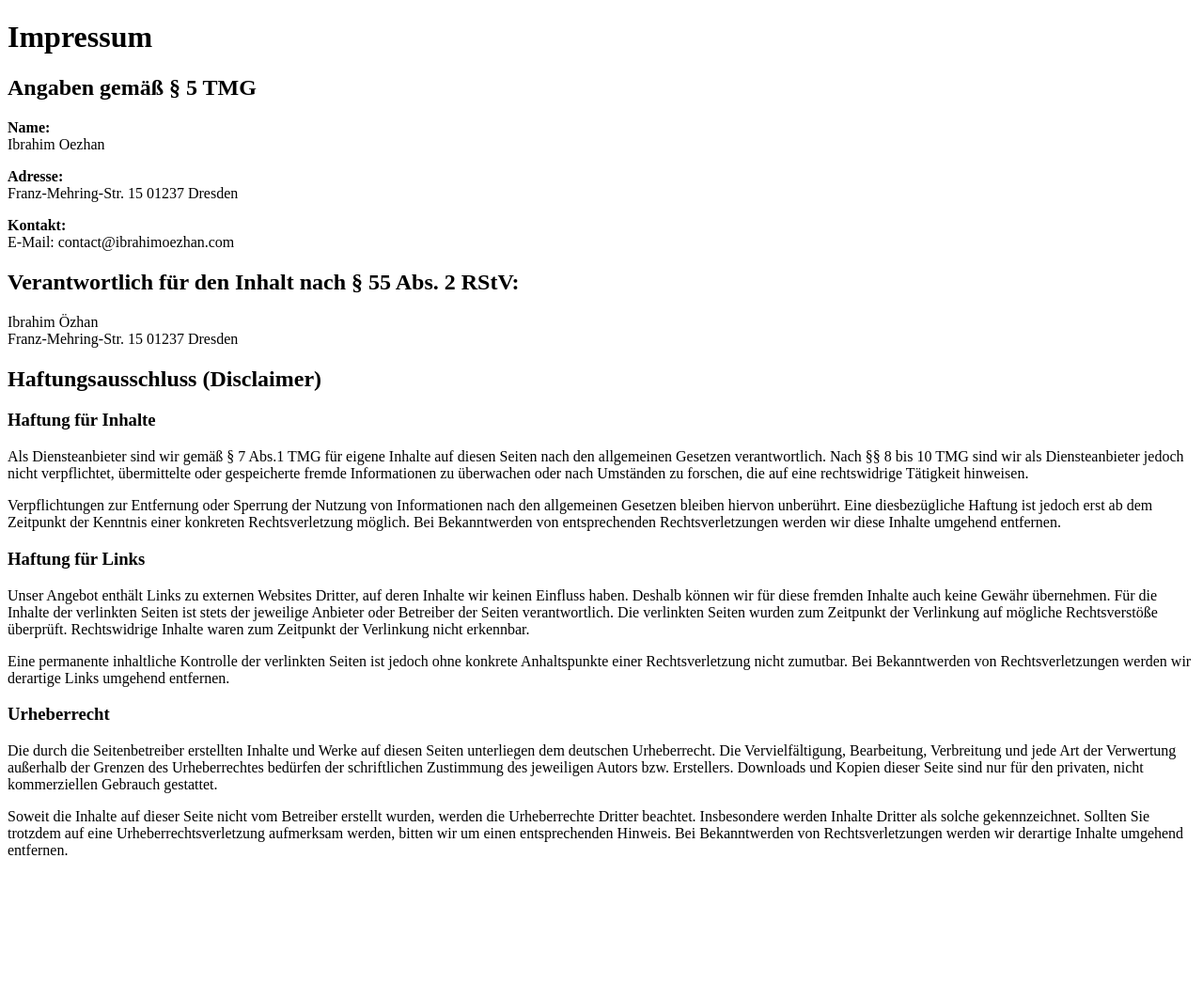
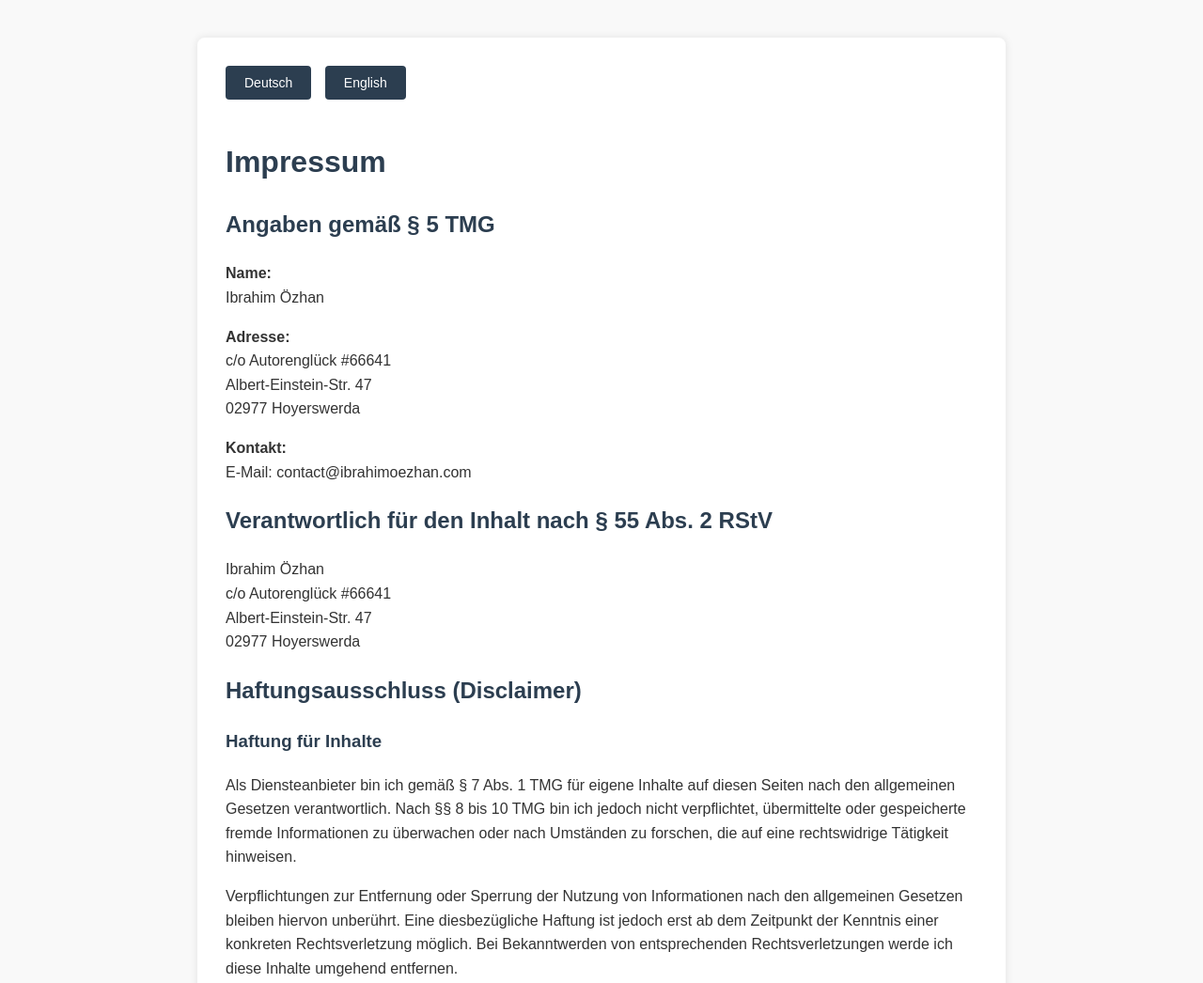
Before and after one commit to IbrahimOezhan/Impressum, a plain HTML site: page index.html in a window 1280 px wide. Shown: the top 1046 px of the page at 94% size. Before the commit the page ends 930 px from the top, so only its background shows below. Drawn offline with Linux system fonts and the light colour scheme.

Commit message:
Update index.html

```diff
--- a/index.html
+++ b/index.html
@@ -1,59 +1,139 @@
 <!DOCTYPE html>
 <html lang="de">
 <head>
-    <meta charset="UTF-8">
-    <meta name="viewport" content="width=device-width, initial-scale=1.0">
-    <title>Impressum</title>
+  <meta charset="UTF-8" />
+  <meta name="viewport" content="width=device-width, initial-scale=1.0" />
+  <title>Impressum / Legal Notice</title>
+  <style>
+    body {
+      font-family: Arial, sans-serif;
+      line-height: 1.6;
+      background-color: #f9f9f9;
+      margin: 40px;
+      color: #333;
+    }
+    .container {
+      background-color: #fff;
+      padding: 30px;
+      max-width: 800px;
+      margin: auto;
+      border-radius: 8px;
+      box-shadow: 0 0 10px rgba(0,0,0,0.1);
+    }
+    h1, h2, h3 {
+      color: #2c3e50;
+    }
+    button {
+      margin-right: 10px;
+      margin-bottom: 20px;
+      padding: 10px 20px;
+      font-size: 14px;
+      cursor: pointer;
+      border: none;
+      border-radius: 4px;
+      background-color: #2c3e50;
+      color: #fff;
+    }
+    button:hover {
+      background-color: #1a242f;
+    }
+  </style>
 </head>
 <body>
-    <h1>Impressum</h1>
+  <div class="container">
+    <button onclick="switchLanguage('de')">Deutsch</button>
+    <button onclick="switchLanguage('en')">English</button>
 
-    <h2>Angaben gemäß § 5 TMG</h2>
-    <p>
-        <strong>Name:</strong><br>
-        Ibrahim Oezhan
-    </p>
-    <p>
-        <strong>Adresse:</strong><br>
-		Franz-Mehring-Str. 15
-		01237 Dresden
-    </p>
-    <p>
-        <strong>Kontakt:</strong><br>
-        E-Mail: contact@ibrahimoezhan.com
-    </p>
+    <h1 id="title"></h1>
 
-    <h2>Verantwortlich für den Inhalt nach § 55 Abs. 2 RStV:</h2>
-    <p>
-        Ibrahim Özhan<br>
-		Franz-Mehring-Str. 15
-		01237 Dresden
-    </p>
+    <h2 id="section1-title"></h2>
+    <p id="name"></p>
+    <p id="address"></p>
+    <p id="contact"></p>
 
-    <h2>Haftungsausschluss (Disclaimer)</h2>
+    <h2 id="section2-title"></h2>
+    <p id="responsible"></p>
 
-    <h3>Haftung für Inhalte</h3>
-    <p>
-        Als Diensteanbieter sind wir gemäß § 7 Abs.1 TMG für eigene Inhalte auf diesen Seiten nach den allgemeinen Gesetzen verantwortlich. Nach §§ 8 bis 10 TMG sind wir als Diensteanbieter jedoch nicht verpflichtet, übermittelte oder gespeicherte fremde Informationen zu überwachen oder nach Umständen zu forschen, die auf eine rechtswidrige Tätigkeit hinweisen.
-    </p>
-    <p>
-        Verpflichtungen zur Entfernung oder Sperrung der Nutzung von Informationen nach den allgemeinen Gesetzen bleiben hiervon unberührt. Eine diesbezügliche Haftung ist jedoch erst ab dem Zeitpunkt der Kenntnis einer konkreten Rechtsverletzung möglich. Bei Bekanntwerden von entsprechenden Rechtsverletzungen werden wir diese Inhalte umgehend entfernen.
-    </p>
+    <h2 id="section3-title"></h2>
 
-    <h3>Haftung für Links</h3>
-    <p>
-        Unser Angebot enthält Links zu externen Websites Dritter, auf deren Inhalte wir keinen Einfluss haben. Deshalb können wir für diese fremden Inhalte auch keine Gewähr übernehmen. Für die Inhalte der verlinkten Seiten ist stets der jeweilige Anbieter oder Betreiber der Seiten verantwortlich. Die verlinkten Seiten wurden zum Zeitpunkt der Verlinkung auf mögliche Rechtsverstöße überprüft. Rechtswidrige Inhalte waren zum Zeitpunkt der Verlinkung nicht erkennbar.
-    </p>
-    <p>
-        Eine permanente inhaltliche Kontrolle der verlinkten Seiten ist jedoch ohne konkrete Anhaltspunkte einer Rechtsverletzung nicht zumutbar. Bei Bekanntwerden von Rechtsverletzungen werden wir derartige Links umgehend entfernen.
-    </p>
+    <h3 id="section3a-title"></h3>
+    <p id="liability-content"></p>
+    <p id="liability-details"></p>
 
-    <h3>Urheberrecht</h3>
-    <p>
-        Die durch die Seitenbetreiber erstellten Inhalte und Werke auf diesen Seiten unterliegen dem deutschen Urheberrecht. Die Vervielfältigung, Bearbeitung, Verbreitung und jede Art der Verwertung außerhalb der Grenzen des Urheberrechtes bedürfen der schriftlichen Zustimmung des jeweiligen Autors bzw. Erstellers. Downloads und Kopien dieser Seite sind nur für den privaten, nicht kommerziellen Gebrauch gestattet.
-    </p>
-    <p>
-        Soweit die Inhalte auf dieser Seite nicht vom Betreiber erstellt wurden, werden die Urheberrechte Dritter beachtet. Insbesondere werden Inhalte Dritter als solche gekennzeichnet. Sollten Sie trotzdem auf eine Urheberrechtsverletzung aufmerksam werden, bitten wir um einen entsprechenden Hinweis. Bei Bekanntwerden von Rechtsverletzungen werden wir derartige Inhalte umgehend entfernen.
-    </p>
+    <h3 id="section3b-title"></h3>
+    <p id="links-content"></p>
+    <p id="links-details"></p>
+
+    <h3 id="section3c-title"></h3>
+    <p id="copyright-content"></p>
+    <p id="thirdparty-content"></p>
+  </div>
+
+  <script>
+    const translations = {
+      de: {
+        title: "Impressum",
+        section1_title: "Angaben gemäß § 5 TMG",
+        name: "<strong>Name:</strong><br>Ibrahim Özhan",
+        address: "<strong>Adresse:</strong><br>c/o Autorenglück #66641<br>Albert-Einstein-Str. 47<br>02977 Hoyerswerda",
+        contact: "<strong>Kontakt:</strong><br>E-Mail: contact@ibrahimoezhan.com",
+        section2_title: "Verantwortlich für den Inhalt nach § 55 Abs. 2 RStV",
+        responsible: "Ibrahim Özhan<br>c/o Autorenglück #66641<br>Albert-Einstein-Str. 47<br>02977 Hoyerswerda",
+        section3_title: "Haftungsausschluss (Disclaimer)",
+        section3a_title: "Haftung für Inhalte",
+        liability_content: "Als Diensteanbieter bin ich gemäß § 7 Abs. 1 TMG für eigene Inhalte auf diesen Seiten nach den allgemeinen Gesetzen verantwortlich. Nach §§ 8 bis 10 TMG bin ich jedoch nicht verpflichtet, übermittelte oder gespeicherte fremde Informationen zu überwachen oder nach Umständen zu forschen, die auf eine rechtswidrige Tätigkeit hinweisen.",
+        liability_details: "Verpflichtungen zur Entfernung oder Sperrung der Nutzung von Informationen nach den allgemeinen Gesetzen bleiben hiervon unberührt. Eine diesbezügliche Haftung ist jedoch erst ab dem Zeitpunkt der Kenntnis einer konkreten Rechtsverletzung möglich. Bei Bekanntwerden von entsprechenden Rechtsverletzungen werde ich diese Inhalte umgehend entfernen.",
+        section3b_title: "Haftung für Links",
+        links_content: "Mein Angebot enthält Links zu externen Websites Dritter, auf deren Inhalte ich keinen Einfluss habe. Deshalb kann ich für diese fremden Inhalte auch keine Gewähr übernehmen. Für die Inhalte der verlinkten Seiten ist stets der jeweilige Anbieter oder Betreiber der Seiten verantwortlich. Die verlinkten Seiten wurden zum Zeitpunkt der Verlinkung auf mögliche Rechtsverstöße überprüft. Rechtswidrige Inhalte waren zum Zeitpunkt der Verlinkung nicht erkennbar.",
+        links_details: "Eine permanente inhaltliche Kontrolle der verlinkten Seiten ist jedoch ohne konkrete Anhaltspunkte einer Rechtsverletzung nicht zumutbar. Bei Bekanntwerden von Rechtsverletzungen werde ich derartige Links umgehend entfernen.",
+        section3c_title: "Urheberrecht",
+        copyright_content: "Die durch mich erstellten Inhalte und Werke auf diesen Seiten unterliegen dem deutschen Urheberrecht. Die Vervielfältigung, Bearbeitung, Verbreitung und jede Art der Verwertung außerhalb der Grenzen des Urheberrechtes bedürfen der schriftlichen Zustimmung des jeweiligen Autors bzw. Erstellers. Downloads und Kopien dieser Seite sind nur für den privaten, nicht kommerziellen Gebrauch gestattet.",
+        thirdparty_content: "Soweit die Inhalte auf dieser Seite nicht von mir erstellt wurden, werden die Urheberrechte Dritter beachtet. Insbesondere werden Inhalte Dritter als solche gekennzeichnet. Sollten Sie trotzdem auf eine Urheberrechtsverletzung aufmerksam werden, bitte ich um einen entsprechenden Hinweis. Bei Bekanntwerden von Rechtsverletzungen werde ich derartige Inhalte umgehend entfernen."
+      },
+      en: {
+        title: "Legal Notice",
+        section1_title: "Information pursuant to § 5 TMG",
+        name: "<strong>Name:</strong><br>Ibrahim Özhan",
+        address: "<strong>Address:</strong><br>c/o Autorenglück #66641<br>Albert-Einstein-Str. 47<br>02977 Hoyerswerda<br>Germany",
+        contact: "<strong>Contact:</strong><br>Email: contact@ibrahimoezhan.com",
+        section2_title: "Responsible for content pursuant to § 55 para. 2 RStV",
+        responsible: "Ibrahim Özhan<br>c/o Autorenglück #66641<br>Albert-Einstein-Str. 47<br>02977 Hoyerswerda<br>Germany",
+        section3_title: "Disclaimer",
+        section3a_title: "Liability for Content",
+        liability_content: "As a service provider, I am responsible for my own content on these pages in accordance with general laws pursuant to § 7 para. 1 TMG. However, according to §§ 8 to 10 TMG, I am not obliged to monitor transmitted or stored third-party information or to investigate circumstances indicating illegal activity.",
+        liability_details: "Obligations to remove or block the use of information under general laws remain unaffected. However, liability in this respect is only possible from the time of knowledge of a specific infringement. Upon becoming aware of any such legal violations, I will remove such content immediately.",
+        section3b_title: "Liability for Links",
+        links_content: "My website contains links to external websites of third parties over whose content I have no influence. Therefore, I cannot assume any liability for these external contents. The respective provider or operator of the pages is always responsible for the content of the linked pages. The linked pages were checked for possible legal violations at the time of linking. No illegal content was recognizable at the time of linking.",
+        links_details: "However, a permanent content control of the linked pages is not reasonable without concrete evidence of a violation of the law. If I become aware of any legal violations, I will remove such links immediately.",
+        section3c_title: "Copyright",
+        copyright_content: "The content and works created by me on these pages are subject to German copyright law. Reproduction, editing, distribution, and any kind of utilization outside the limits of copyright law require the written consent of the respective author or creator. Downloads and copies of this site are only permitted for private, non-commercial use.",
+        thirdparty_content: "Insofar as the content on this site was not created by me, the copyrights of third parties are respected. In particular, third-party content is identified as such. Should you nevertheless become aware of a copyright infringement, please inform me accordingly. Upon becoming aware of legal violations, I will remove such content immediately."
+      }
+    };
+
+    function switchLanguage(lang) {
+      const t = translations[lang];
+      document.getElementById('title').innerHTML = t.title;
+      document.getElementById('section1-title').innerHTML = t.section1_title;
+      document.getElementById('name').innerHTML = t.name;
+      document.getElementById('address').innerHTML = t.address;
+      document.getElementById('contact').innerHTML = t.contact;
+      document.getElementById('section2-title').innerHTML = t.section2_title;
+      document.getElementById('responsible').innerHTML = t.responsible;
+      document.getElementById('section3-title').innerHTML = t.section3_title;
+      document.getElementById('section3a-title').innerHTML = t.section3a_title;
+      document.getElementById('liability-content').innerHTML = t.liability_content;
+      document.getElementById('liability-details').innerHTML = t.liability_details;
+      document.getElementById('section3b-title').innerHTML = t.section3b_title;
+      document.getElementById('links-content').innerHTML = t.links_content;
+      document.getElementById('links-details').innerHTML = t.links_details;
+      document.getElementById('section3c-title').innerHTML = t.section3c_title;
+      document.getElementById('copyright-content').innerHTML = t.copyright_content;
+      document.getElementById('thirdparty-content').innerHTML = t.thirdparty_content;
+    }
+
+    // Initial load: Deutsch
+    switchLanguage('de');
+  </script>
 </body>
 </html>
```
